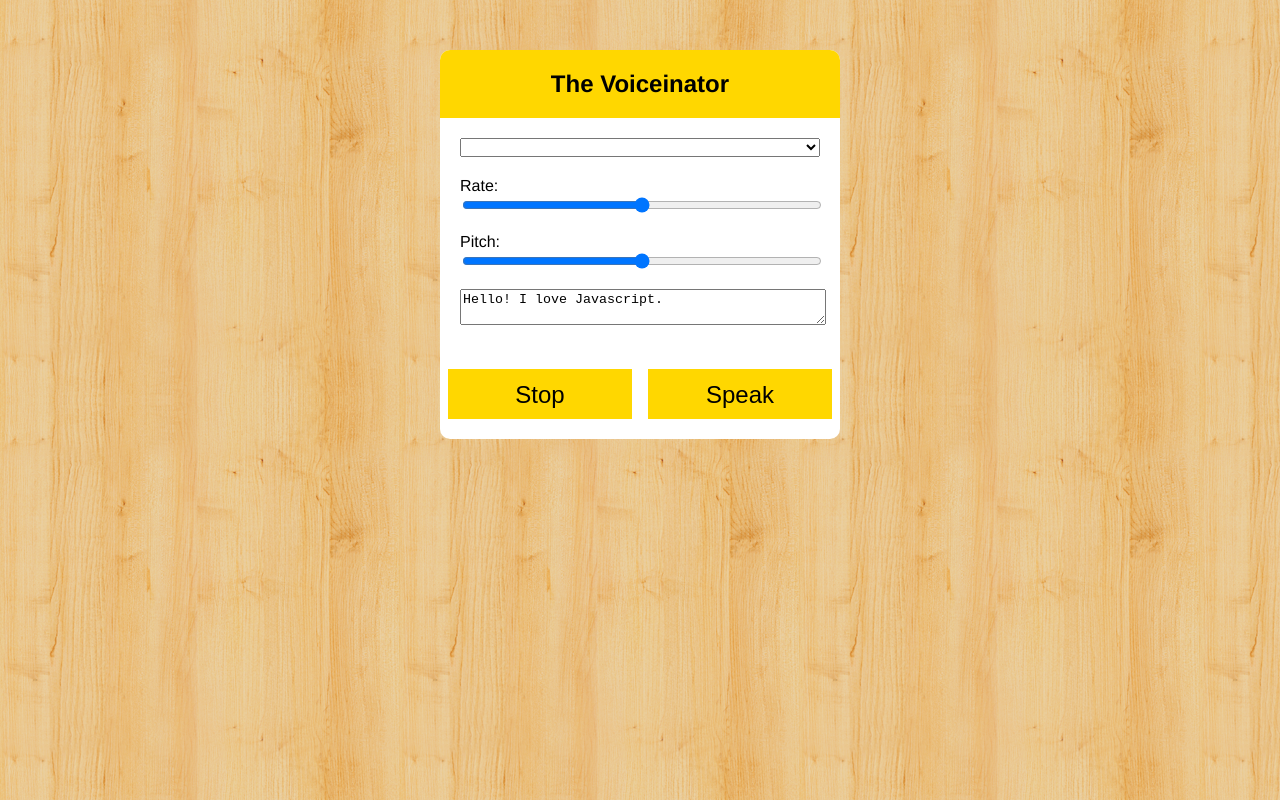
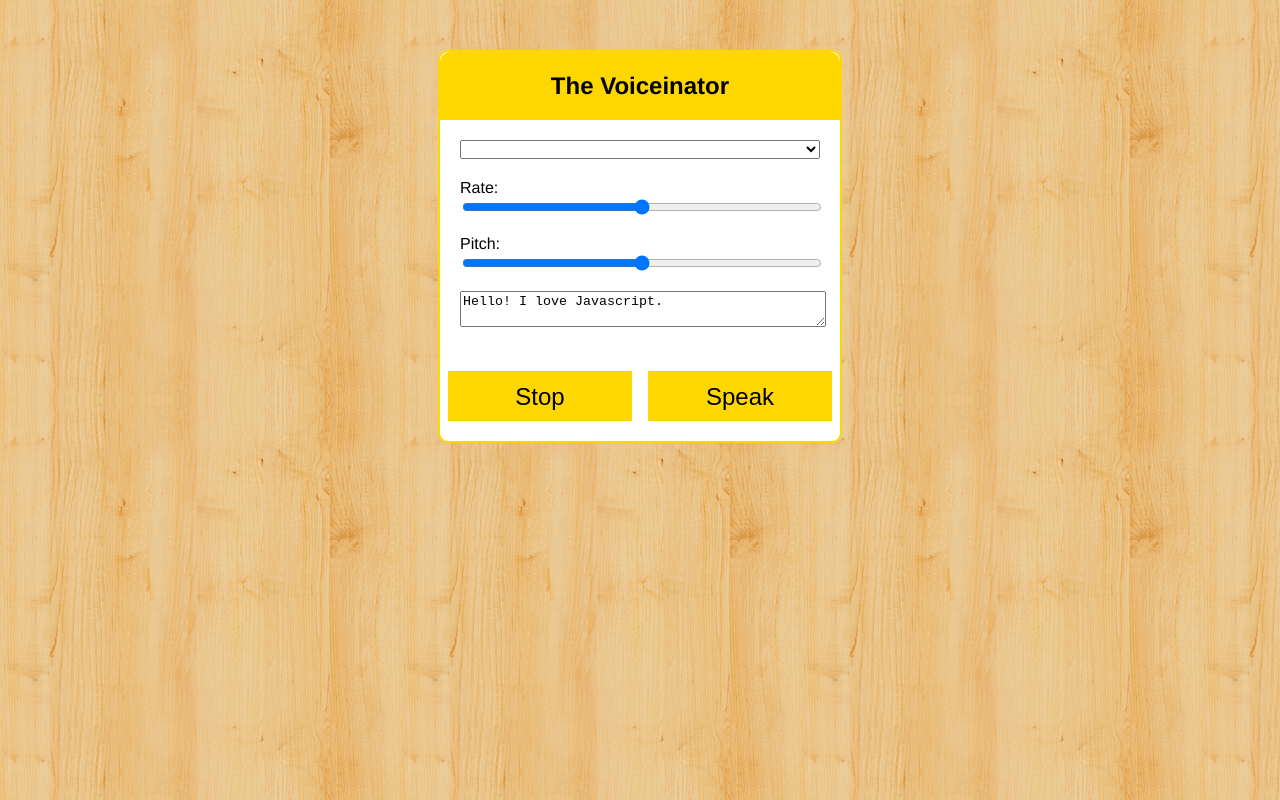
Before and after one commit to daunenok/voiceinator, a plain HTML site: page index.html in a window 1280 px wide. Drawn offline with Linux system fonts and the light colour scheme.

Commit message:
Update styles.css

```diff
--- a/styles.css
+++ b/styles.css
@@ -8,6 +8,7 @@ html {
 	margin: 50px auto 0;
 	border-radius: 10px;
 	background-color: #fff;
+	border: 2px solid gold;
 }
 header {
 	text-align: center;
```
